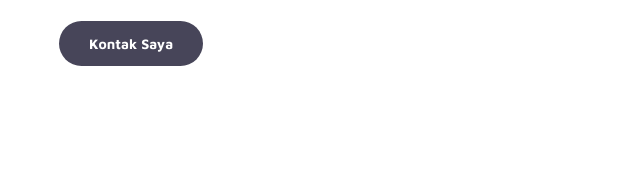
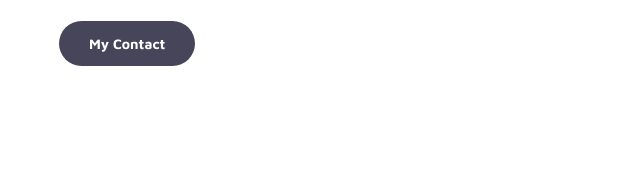
Before and after one commit to AhmadFauzan110/ahmadfauzan110.github.io, a plain HTML site: page index.html in a window 1280 px wide. Shown: the part 413-604 px from the top of the page, 26-666 px from the left. Drawn offline with Linux system fonts and the light colour scheme.

Commit message:
Update index.html

```diff
--- a/index.html
+++ b/index.html
@@ -81,7 +81,7 @@ https://www.tooplate.com/view/2115-marvel
                         <p>Halo! Nama saya Ahmad Fauzan Nadhir, saya tinggal di Cipayung Jaya Depok, Jawa Barat, dan saya memiliki minat dalam menganalisis data, melakukan riset, serta mencari solusi dari berbagai masalah.</p>
 
                         <div class="custom-btn-group mt-4">
-                        <a href="#contact" class="btn custom-btn custom-btn-bg custom-btn-link">Kontak Saya</a>
+                        <a href="#contact" class="btn custom-btn custom-btn-bg custom-btn-link">My Contact</a>
                         </div>
                     </div>
                 </div>
```
